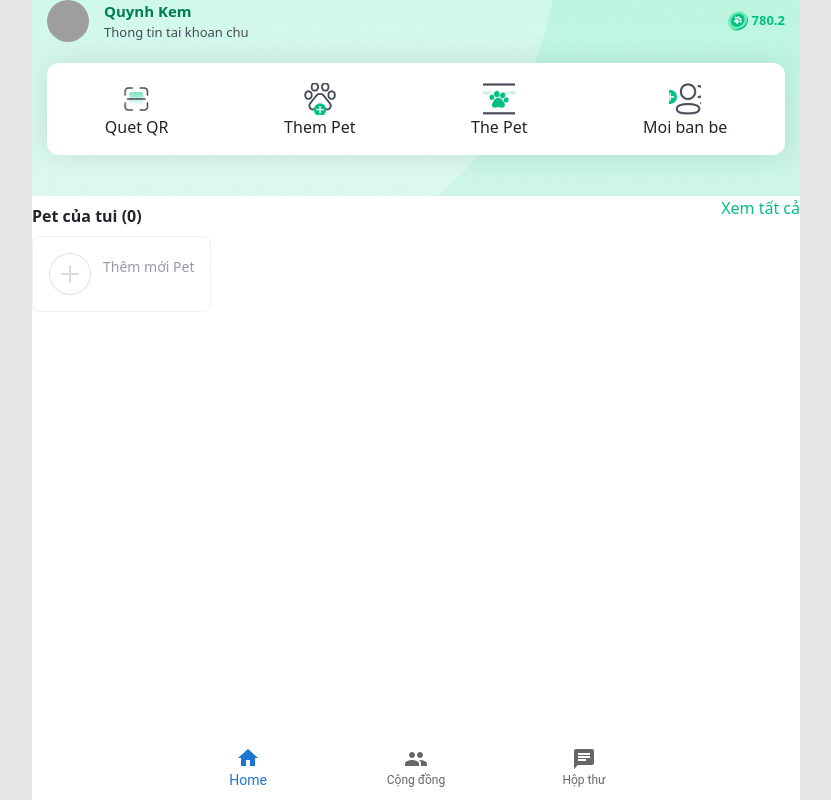
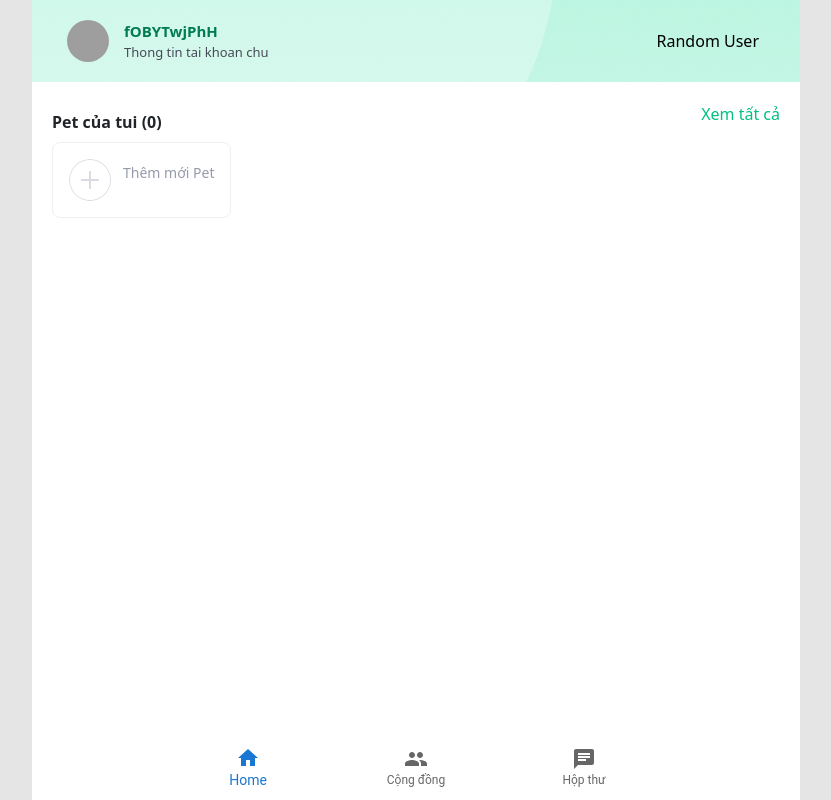
Before and after one commit to dungnguyenBKA/Reactjs-Petty-2021, a React (Create React App) app: page / in a window 1280 px wide. Shown: the whole page, without its empty margins (224-1055 px from the left). Built offline with nearby package versions, Linux system fonts and the light colour scheme; grey boxes are pictures that could not be loaded.

Commit message:
add messenger re-css tab home

```diff
--- a/src/App.tsx
+++ b/src/App.tsx
@@ -9,23 +9,79 @@ import TestScreen from './screen/test-screen/TestScreen'
 import NotFoundScreen from './screen/not-found/NotFoundScreen'
 import { Toaster } from 'react-hot-toast'
 import ListMessengerScreen from './screen/messenger/ListMessengerScreen'
+import PetMessengerScreen from './screen/messenger/PetMessengerScreen'
+import { BaseFullScreen, BaseMobileScreen } from './screen/basescreen/BaseAppScreen'
+import User, { getRamdomFakeUser } from './models/User'
+import React, { useState } from 'react'
 
-export default function App() {
+interface UserContextInterface {
+    currentUser: User | undefined
+    setCurrentUser : (user: User) => void
+}
+
+interface ThemeContextInterface {
+    theme: 'dark' | 'light'
+    setTheme : (theme: 'dark' | 'light') => void
+}
+
+
+interface AppContextInterface extends UserContextInterface, ThemeContextInterface {
+    // shared context
+}
+
+const defaultContext: AppContextInterface = {
+    currentUser: undefined,
+    setCurrentUser : (user: User) => {
+        console.log('change user')
+    },
+    theme: 'light',
+    setTheme : (theme: 'dark' | 'light') => {
+        console.log('change theme')
+    }
+}
+
+export const AppCtx = React.createContext<AppContextInterface>(defaultContext)
+
+export function App() {
+    let [user, setUser] = useState<User|undefined>(undefined)
+    defaultContext.setCurrentUser = (user: User) => {
+        setUser(user)
+    }
+
+    defaultContext.currentUser = getRamdomFakeUser()
+
     return (
+        <AppCtx.Provider value={defaultContext}>
             <div>
                 <Router>
                     <Routes>
-                    <Route path="/" element={<HomeScreen />} />
+                        <Route path="/" element={<BaseMobileScreen>
+                            <HomeScreen />
+                        </BaseMobileScreen>} />
+
+
                         <Route path="/login" element={<LoginScreen />} />
 
 
 
-                    <Route path="/add-pet" element={<AddPetScreen />} />
-                    <Route path="/pet-detail/:petId" element={<PetDetail />} />
+                        <Route path="/add-pet" element={
+                            <BaseMobileScreen>
+                                <AddPetScreen />
+                            </BaseMobileScreen>} />
+
+                        <Route path="/pet-detail/:petId" element={
+                            <BaseMobileScreen>
+                                <PetDetail />
+                            </BaseMobileScreen>} />
 
                         <Route path="/message/:userId" element={<MessengerScreen />} />
 
+                        <Route path="/messenger" element={<BaseFullScreen>
+                            <PetMessengerScreen />
+                        </BaseFullScreen>} />
+
                         <Route path="/test" element={<TestScreen />} />
+
                         {/* ! Not found route, alway in the end, do not change order */}
                         <Route path="*" element={<NotFoundScreen />} />
                     </Routes>
@@ -33,5 +89,7 @@ export default function App() {
 
                 <Toaster />
             </div>
+        </AppCtx.Provider>
+
     )
 }
--- a/src/index.js
+++ b/src/index.js
@@ -1,13 +1,13 @@
 import 'bootstrap/dist/css/bootstrap.min.css';
 import React from 'react';
 import ReactDOM from 'react-dom';
-import App from './App';
+import { App } from './App';
 import { Colors } from './AppColor';
 import { AppStyle, borderWidth } from './AppStyle';
 
 ReactDOM.render(
     <React.StrictMode>
-        <div style={AppStyle(borderWidth(1), { maxWidth: '768px', margin: 'auto', minHeight: "100vh", background: Colors.color_white })} >
+        <div >
             <App />
         </div>
     </React.StrictMode>,
--- /dev/null
+++ b/src/screen/basescreen/BaseAppScreen.tsx
@@ -0,0 +1,41 @@
+import { FC } from "react";
+import { Colors } from "../../AppColor";
+import { AppStyle, borderWidth } from "../../AppStyle";
+import { Props } from "../../components/Props";
+import BaseScreen from "./BaseScreen";
+
+export const BaseMobileScreen: FC<Props<HTMLDivElement>> = (props) => {
+    return <BaseScreen
+        {...props}
+
+        style={
+            AppStyle(
+                { ...props.style },
+                borderWidth(1),
+                { maxWidth: '768px', margin: 'auto', minHeight: "100vh", background: Colors.color_white }
+            )
+        }
+
+    >
+        {
+            props.children
+        }
+    </BaseScreen>
+}
+
+export const BaseFullScreen: FC<Props<HTMLDivElement>> = (props) => {
+    return <BaseScreen
+        {...props}
+
+        style={
+            AppStyle(
+                { ...props.style }
+            )
+        }
+
+    >
+        {
+            props.children
+        }
+    </BaseScreen>
+}
--- /dev/null
+++ b/src/screen/basescreen/BaseScreen.tsx
@@ -0,0 +1,22 @@
+import { FC } from "react";
+import { AppStyle } from "../../AppStyle";
+import { Props } from "../../components/Props";
+
+const BaseScreen: FC<Props<HTMLDivElement>> = (props) => {
+    return <div
+        {...props}
+
+        style={
+            AppStyle(
+                { ...props.style },
+            )
+        }
+
+    >
+        {
+            props.children
+        }
+    </div>
+}
+
+export default BaseScreen;
--- a/src/screen/home/Header.tsx
+++ b/src/screen/home/Header.tsx
@@ -1,4 +1,4 @@
-import { AppStyle, background, bold, circleImage, fitContain, flexCenter, flexHori, flexVerti, height, margin, marginEnd, marginHori, marginStart, marginVertical, paddingBottom, paddingTop, radius, regular, shadow, textColor, weightItem, width } from "../../AppStyle"
+import { AppStyle, background, bold, circleImage, fitContain, flexCenter, flexHori, flexVerti, height, margin, marginEnd, marginHori, marginStart, marginVertical, padding, paddingBottom, paddingTop, radius, regular, shadow, textColor, weightItem, width } from "../../AppStyle"
 
 import icScan from '../../asset/ic_qr_scan.png'
 import icAddFriend from '../../asset/ic_add_friend.png'
@@ -9,41 +9,35 @@ import bgHome from '../../asset/bg_home.png'
 import { ImageView } from "../../components/ImageView"
 
 
+import { AppCtx } from "../../App";
+import React from "react";
+import { getRamdomFakeUser } from "../../models/User";
+import ButtonView from "../../components/ButtonView"
 
-export default function Header(){
-    return <div style={AppStyle({ backgroundImage: `url(${bgHome})` }, paddingBottom(20))}>
+export default function Header() {
+    const appContext = React.useContext(AppCtx)
+    let [currentUser, setCurrentUser] = [appContext.currentUser, appContext.setCurrentUser]
+
+    return <div style={
+        AppStyle({ backgroundImage: `url(${bgHome})` },
+        padding(20))
+        }>
         <div style={AppStyle(flexHori(), flexCenter(), marginHori(15))}>
-            <ImageView style={AppStyle(circleImage(42))} src="https://avatar-ex-swe.nixcdn.com/singer/avatar/2018/05/05/5/6/0/3/1525531851818_600.jpg"/>
+            <ImageView style={AppStyle(circleImage(42))} src={currentUser?.avatar} />
+
             <div style={AppStyle(flexVerti(), weightItem(1), marginStart(15))}>
-                <p style={AppStyle(margin(0), bold(15), textColor("#007B52"))}>Quynh Kem</p>
+                <p style={AppStyle(margin(0), bold(15), textColor("#007B52"))}>{currentUser?.name}</p>
                 <p style={AppStyle(margin(0), regular(13), textColor("#474A57"))}>Thong tin tai khoan chu</p>
             </div>
-            <div style={AppStyle(flexHori())}>
-                <ImageView style ={AppStyle(width(20), height(20), marginEnd(4))}src={icCoin}/>
-                <p style={AppStyle(margin(0), bold(13), textColor("#00C181"))}> 780.2</p>
-            </div>
 
+            <ButtonView
+                onClick={
+                    () => {
+                    setCurrentUser(getRamdomFakeUser())
+                }
+                }>
+                Random User
+            </ButtonView>
         </div>
-        <div style={AppStyle(flexHori(), background("#FFFFFF"),
-         radius(12), shadow(30), marginHori(15), marginVertical(21), paddingTop(20))}>
-        <div style={AppStyle(weightItem(1), flexVerti(), flexCenter())}>
-            <ImageView style={AppStyle(width(32), height(32), fitContain())}
-            src={icScan}/>
-            <p>Quet QR</p>
-        </div>
-        <div style={AppStyle(weightItem(1),flexVerti(), flexCenter())}>
-            <ImageView style={AppStyle(width(32), height(32), fitContain())} src={icPetAdd}/>
-            <p>Them Pet</p>
-        </div>
-        <div style={AppStyle(weightItem(1),flexVerti(), flexCenter())}>
-            <ImageView style={AppStyle(width(32), height(32), fitContain())} src={icPetCard}/>
-            <p>The Pet</p>
-        </div>
-        <div style={AppStyle(weightItem(1),flexVerti(), flexCenter())}>
-            <ImageView style={AppStyle(width(32), height(32), fitContain())} src={icAddFriend}/>
-            <p>Moi ban be</p>
-        </div>
-         </div>
-
     </div>
 }
--- a/src/screen/home/HomeScreen.tsx
+++ b/src/screen/home/HomeScreen.tsx
@@ -2,8 +2,6 @@ import { useState } from "react";
 import TabPanel from "../../components/TabLayout";
 import Header from "./Header";
 import MyPet from "./MyPet";
-
-
 import Column from "../../components/Column";
 import BottomNavigation from '@mui/material/BottomNavigation';
 import BottomNavigationAction from '@mui/material/BottomNavigationAction';
--- a/src/screen/home/MyPet.tsx
+++ b/src/screen/home/MyPet.tsx
@@ -18,13 +18,13 @@ export default function MyPet() {
         navigate('../add-pet')
     }
 
-    return <div style={AppStyle(margin(0), padding(0))}>
+    return <div style={AppStyle(margin(20), padding(0))}>
         <div style={AppStyle(flexHori(), flexCenter())}>
             <p style={AppStyle(weightItem(1), textWeight(700))}>Pet của tui ({pets.length})</p>
             <p style={AppStyle(textColor('#00C181'))}>Xem tất cả</p>
         </div>
 
-        <div style={AppStyle(flexHori(), margin(0), setOverFlowX())}>
+        <div style={AppStyle(flexHori(), margin(0))}>
             {
                 pets.map(function (pet) { return <MyPetItem key={pet.id} onClick={()=>{}} name={pet.name} age={pet.age} img={pet.avatar} gender={pet.gender} /> })
             }
--- /dev/null
+++ b/src/screen/messenger/PetMessengerScreen.tsx
@@ -0,0 +1,18 @@
+import React from "react";
+import { FC } from "react"
+import { ChatEngine } from 'react-chat-engine'
+import { AppCtx } from "../../App";
+
+const PetMessengerScreen : FC = () => {
+	const appContext = React.useContext(AppCtx);
+
+    return (
+		<ChatEngine
+			height='100vh'
+			userName='dungdemo'
+			userSecret='123'
+			projectID='d06a766f-700c-462b-a6a0-b4e698b90315'
+		/>
+	);
+}
+export default PetMessengerScreen
--- /dev/null
+++ b/src/screen/messenger/chatengine.d.ts
@@ -0,0 +1 @@
+declare module 'react-chat-engine';
```
Also changed, not shown: 1 other file (tests, documents, lock files or other folders). Lines whose indentation alone changed are shown as unchanged.
